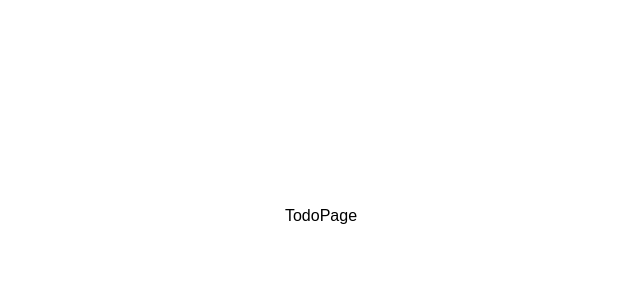
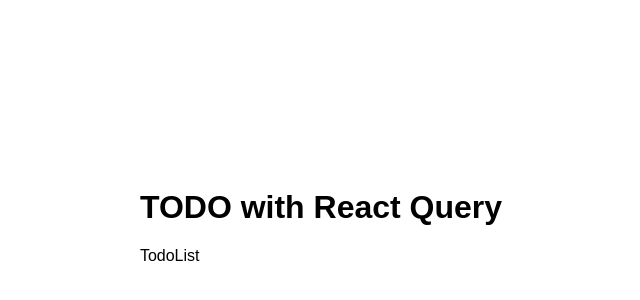
Before and after one commit to Circlewee/wanted-pre-onboarding-challenge-fe-1, a React (Vite) app: page / in a window 1280 px wide. Shown: the part 184-484 px from the top of the page, without its empty margins (319-959 px from the left). Built offline with nearby package versions, Linux system fonts and the light colour scheme; a web font is replaced by a local one.

Commit message:
feat: TodoList Component 생성

```diff
--- /dev/null
+++ b/src/components/Todo/TodoList/TodoList.tsx
@@ -0,0 +1,7 @@
+import * as SC from './TodoListStyle';
+
+const TodoList = () => {
+  return <SC.Wrapper>TodoList</SC.Wrapper>;
+};
+
+export default TodoList;
--- /dev/null
+++ b/src/components/Todo/TodoList/TodoListStyle.tsx
@@ -0,0 +1,3 @@
+import styled from 'styled-components';
+
+export const Wrapper = styled.div``;
--- /dev/null
+++ b/src/components/Todo/index.ts
@@ -0,0 +1,3 @@
+import TodoList from './TodoList/TodoList';
+
+export { TodoList };
--- a/src/components/index.ts
+++ b/src/components/index.ts
@@ -1,4 +1,5 @@
 import UserForm from './UserForm/UserForm';
 import AlertModal from './AlertModal/AlertModal';
+import * as Todo from './Todo';
 
-export { UserForm, AlertModal };
+export { UserForm, AlertModal, Todo };
--- a/src/pages/TodoPage/TodoPage.tsx
+++ b/src/pages/TodoPage/TodoPage.tsx
@@ -1,7 +1,13 @@
 import * as SC from './TodoPageStyle';
+import { Todo } from '@/components';
 
 const TodoPage = () => {
-  return <SC.Wrapper>TodoPage</SC.Wrapper>;
+  return (
+    <SC.Wrapper>
+      <h1>TODO with React Query</h1>
+      <Todo.TodoList />
+    </SC.Wrapper>
+  );
 };
 
 export default TodoPage;
```
